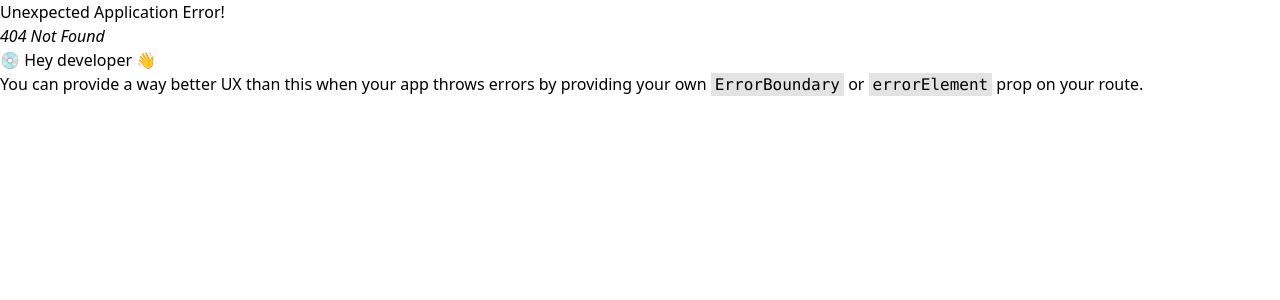
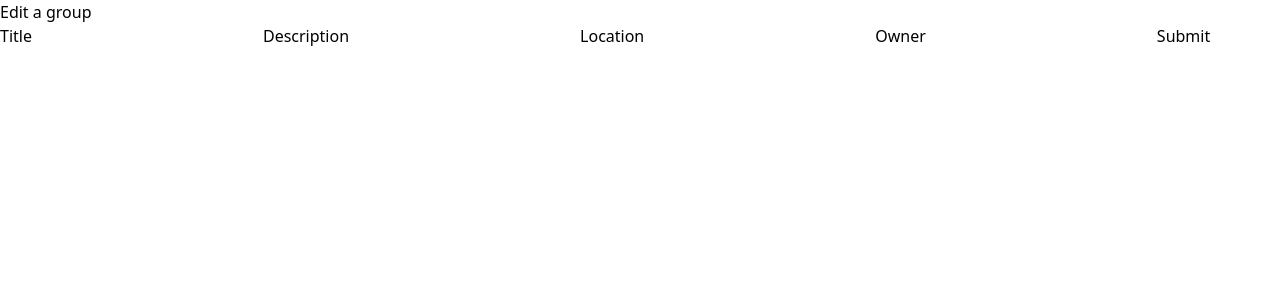
Before and after one commit to mai-soup/meetpoint, a React (Vite) app in the folder client/: page /group/1/edit in a window 1280 px wide. Before the commit this address had no page. Shown: the top 300 px of the page. Built offline with nearby package versions, Linux system fonts and the light colour scheme; no server answers.

Commit message:
feat(client): add EditGroup route to allow editing of group details feat(server): add PUT endpoint for editing group details

```diff
--- a/client/src/main.tsx
+++ b/client/src/main.tsx
@@ -7,6 +7,7 @@ import { createBrowserRouter, RouterProvider } from "react-router-dom";
 import "./index.css";
 import ViewGroup from "./routes/ViewGroup.js";
 import axios from "axios";
+import EditGroup from "./routes/EditGroup.js";
 
 axios.defaults.baseURL = "http://localhost:8888";
 
@@ -24,6 +25,7 @@ const router = createBrowserRouter([
     element: <GroupList />,
   },
   { path: "/group/:groupId", element: <ViewGroup /> },
+  { path: "/group/:groupId/edit", element: <EditGroup /> },
 ]);
 
 ReactDOM.createRoot(document.getElementById("root") as HTMLElement).render(
--- /dev/null
+++ b/client/src/routes/EditGroup.tsx
@@ -0,0 +1,107 @@
+import React, { useState, useEffect } from "react";
+import { useNavigate, useParams } from "react-router";
+import axios from "axios";
+
+const EditGroup = () => {
+  const [formData, setFormData] = useState({
+    title: "",
+    description: "",
+    location: "",
+    owner: "",
+  });
+  const { groupId } = useParams();
+  const navigate = useNavigate();
+
+  useEffect(() => {
+    axios
+      .get(`/group/${groupId}`)
+      .then(res => res.data)
+      .then(data => {
+        setFormData(data);
+      })
+      .catch(err => {
+        if (err.response) {
+          console.error(err.response.data);
+          console.error(err.response.status);
+          console.error(err.response.headers);
+        } else {
+          console.error(err);
+        }
+      });
+  }, []);
+
+  const handleSubmission = (evt: React.FormEvent) => {
+    evt.preventDefault();
+    axios.put(`/group/${groupId}`, formData).then(() => {
+      navigate(`/group/${groupId}`);
+    });
+  };
+
+  return (
+    <div>
+      <h1>Edit a group</h1>
+      <form onSubmit={handleSubmission}>
+        <label>
+          Title
+          <input
+            type="text"
+            name="title"
+            id="title"
+            value={formData.title}
+            onChange={e => {
+              setFormData(oldData => ({ ...oldData, title: e.target.value }));
+            }}
+          />
+        </label>
+        <label>
+          Description
+          <input
+            type="text"
+            name="description"
+            id="description"
+            value={formData.description}
+            onChange={e => {
+              setFormData(oldData => ({
+                ...oldData,
+                description: e.target.value,
+              }));
+            }}
+          />
+        </label>
+        <label>
+          Location
+          <input
+            type="text"
+            name="location"
+            id="location"
+            value={formData.location}
+            onChange={e => {
+              setFormData(oldData => ({
+                ...oldData,
+                location: e.target.value,
+              }));
+            }}
+          />
+        </label>
+        <label>
+          Owner
+          <input
+            type="text"
+            name="owner"
+            id="owner"
+            value={formData.owner}
+            onChange={e => {
+              setFormData(oldData => ({
+                ...oldData,
+                owner: e.target.value,
+              }));
+            }}
+          />
+        </label>
+        <button type="submit">Submit</button>
+      </form>
+    </div>
+  );
+};
+
+export default EditGroup;
```
Also changed, not shown: 1 other file (tests, documents, lock files or other folders).
